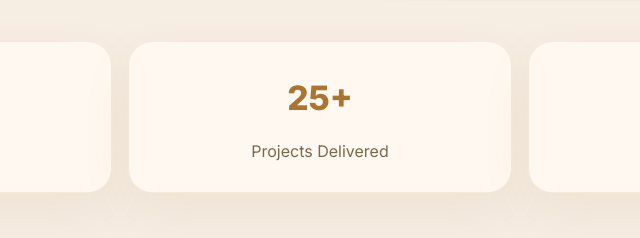
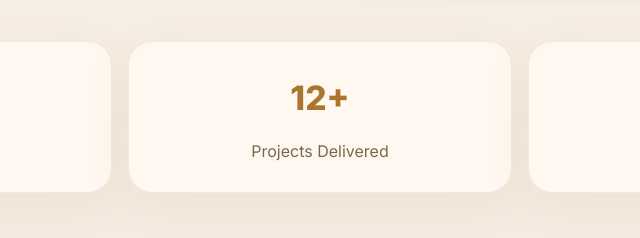
Before and after one commit to falconfairoz1-sudo/Luxora-Studio, a website: page index.html in a window 1280 px wide. Shown: the part 737-975 px from the top of the page, 320-960 px from the left. Drawn offline with Linux system fonts and the light colour scheme.

Commit message:
change number of projects

```diff
--- a/index.html
+++ b/index.html
@@ -76,7 +76,7 @@
         <p>Years Experience</p>
       </div>
       <div class="stat-card">
-        <span>25+</span>
+        <span>12+</span>
         <p>Projects Delivered</p>
       </div>
       <div class="stat-card">
```
